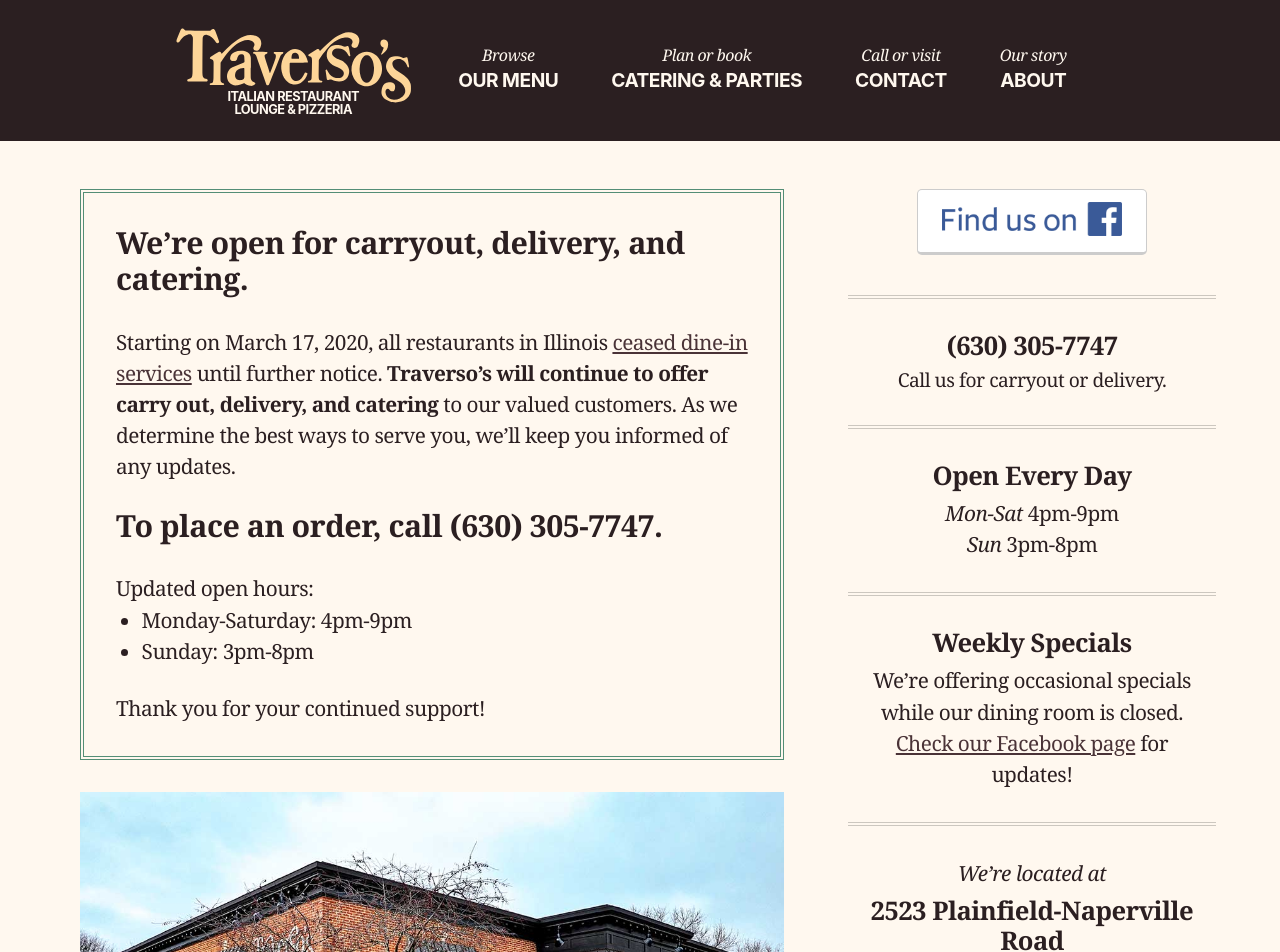
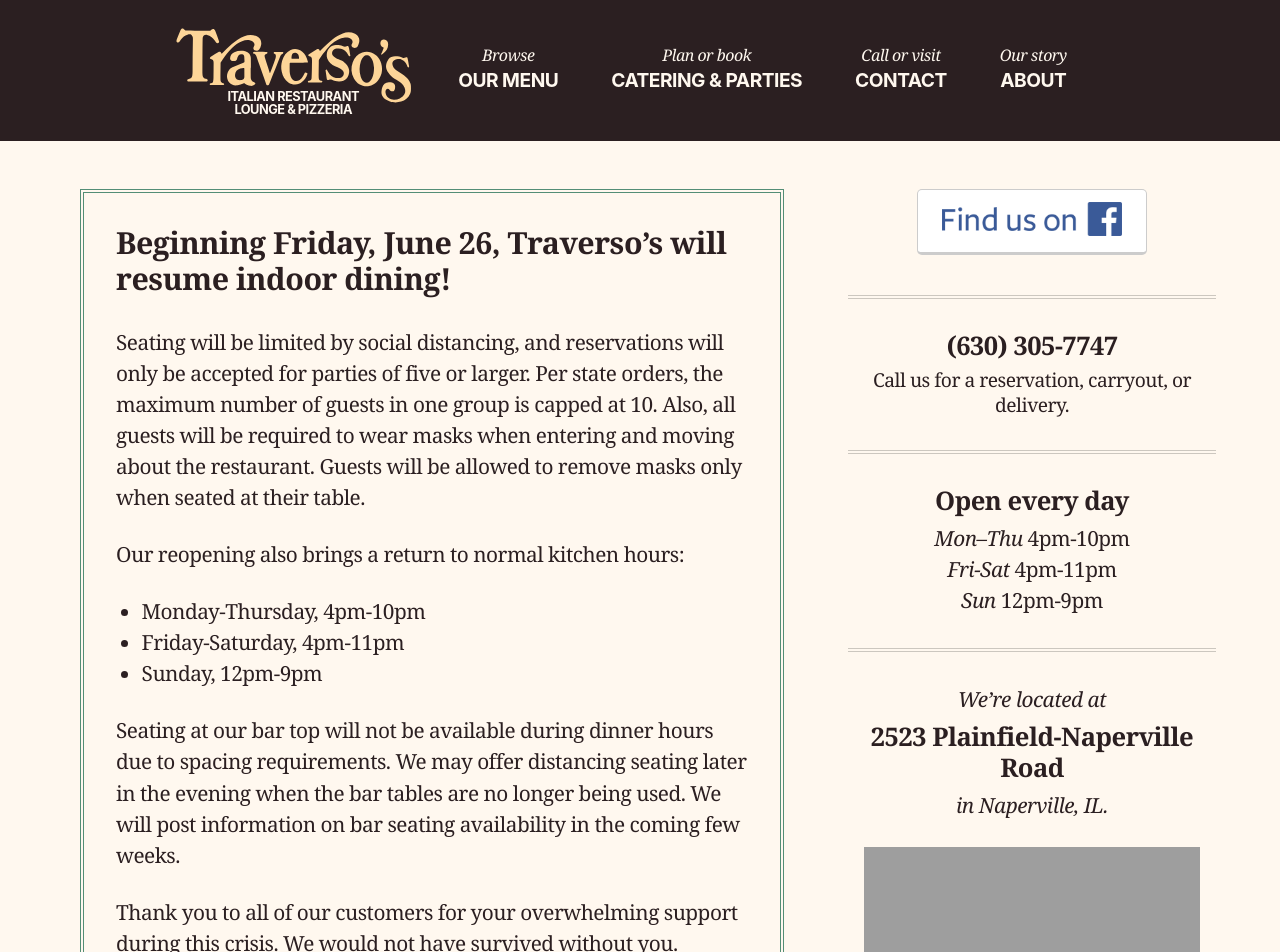
Before and after one commit to traversos/traversos.github.io, a Jekyll site: the page built from index.html, in a window 1280 px wide and 1400 px high. Shown: the top 952 px of the window. Built offline with Jekyll 4.4.1, drawn with Linux system fonts in a browser that asks for light colours; nearby versions of some CDN libraries; some of the changed text lies outside the part shown; grey boxes are pictures that could not be loaded.

Commit message:
Updated home page for reopening

```diff
--- a/index.html
+++ b/index.html
@@ -5,24 +5,36 @@
 <section class="page-content home">
   <article class="main-column">
     <div class="notice">
-      <h1>We’re open for carryout, delivery, and catering.</h1>
+      <h1>Beginning Friday, June 26, Traverso’s will resume indoor dining!</h1>
       <p>
-        Starting on March 17, 2020, all restaurants in Illinois <a href="https://www.chicagotribune.com/coronavirus/ct-coronavirus-all-restaurants-to-close-20200315-vqniup2pa5e65bb33ics26rloq-story.html">ceased dine-in services</a>
-        until further notice. <strong>Traverso’s will continue to offer carry out, delivery, and catering</strong> to our valued customers.
-        As we determine the best ways to serve you, we’ll keep you informed of any updates.
+        Seating will be limited by social distancing, and reservations will only be accepted for parties of five or larger.
+        Per state orders, the maximum number of guests in one group is capped at 10.
+        Also, all guests will be required to wear masks when entering and moving about the restaurant.
+        Guests will be allowed to remove masks only when seated at their table.
       </p>
-      <h1>
-        To place an order, call <strong style="white-space:nowrap">(630) 305-7747</strong>.
-      </h1>
-      <p class="flush--bottom">Updated open hours:</p>
-      <ul class="flush--top">
-        <li>Monday-Saturday: 4pm-9pm</li>
-        <li>Sunday: 3pm-8pm</li>
+      <p>
+        Our reopening also brings a return to normal kitchen hours:
+      </p>
+      <ul>
+        <li>Monday-Thursday, 4pm-10pm</li>
+        <li>Friday-Saturday, 4pm-11pm</li>
+        <li>Sunday, 12pm-9pm</li>
       </ul>
-      <p class="flush--bottom">Thank you for your continued support!</p>
+      <p>
+        Seating at our bar top will not be available during dinner hours due to spacing requirements. We may offer distancing seating later in the evening when the bar tables are no longer being used. We will post information on bar seating availability in the coming few weeks.
+      </p>
+      <p class="flush--bottom">
+        Thank you to all of our customers for your overwhelming support during this crisis. We would not have survived without you.
+      </p>
     </div>
     <p class="centered">
       <img src="/assets/images/storefront.jpg" style="display: inline-block; width: 100%;">
+    </p>
+    <p>
+      Our restaurant has a 90-seat dining room, a full liquor bar and lounge, a party/banquet room with seating for up to 60 guests, and a covered, heated outdoor smoking patio.
+    </p>
+    <p>
+       We also offer carryout, delivery, and catering. Here’s a bit more about our food and atmosphere from <em>Dine Around Naperville:</em>
     </p>
     <p>
       <div class="video-embed">
@@ -38,21 +50,14 @@
     <hr>
     <a name="hours"></a>
     <h2 class="push-half--bottom"><strong>(630) 305-7747</strong></h2>
-    <p class="byline">Call us for carryout or delivery.</p>
+    <p class="byline">Call us for a reservation, carryout, or delivery.</p>
     <hr>
-    <h2 class="push-half--bottom">Open Every Day</h2>
+    <h2 class="push-half--bottom">Open every day</h2>
     <ul class="home-hours">
-      <li><em>Mon-Sat</em> 4pm-9pm</li>
-      <li><em>Sun</em> 3pm-8pm</li>
+      <li><em>Mon–Thu</em> 4pm-10pm</li>
+      <li><em>Fri-Sat</em> 4pm-11pm</li>
+      <li><em>Sun</em> 12pm-9pm</li>
     </ul>
-    <hr>
-    <section class="menu__section">
-      <h2 class="push-half--bottom">Weekly Specials</h2>
-      <div>
-        We’re offering occasional specials while our dining room is closed.
-        <a href="https://www.facebook.com/traversosnaperville">Check our Facebook page</a> for updates!
-      </div>
-    </section>
     <hr>
     <p class="push-half--bottom"><em>We’re located at</em></p>
     <h2 class="push-half--bottom">2523 Plainfield-Naperville Road</h2>
```
